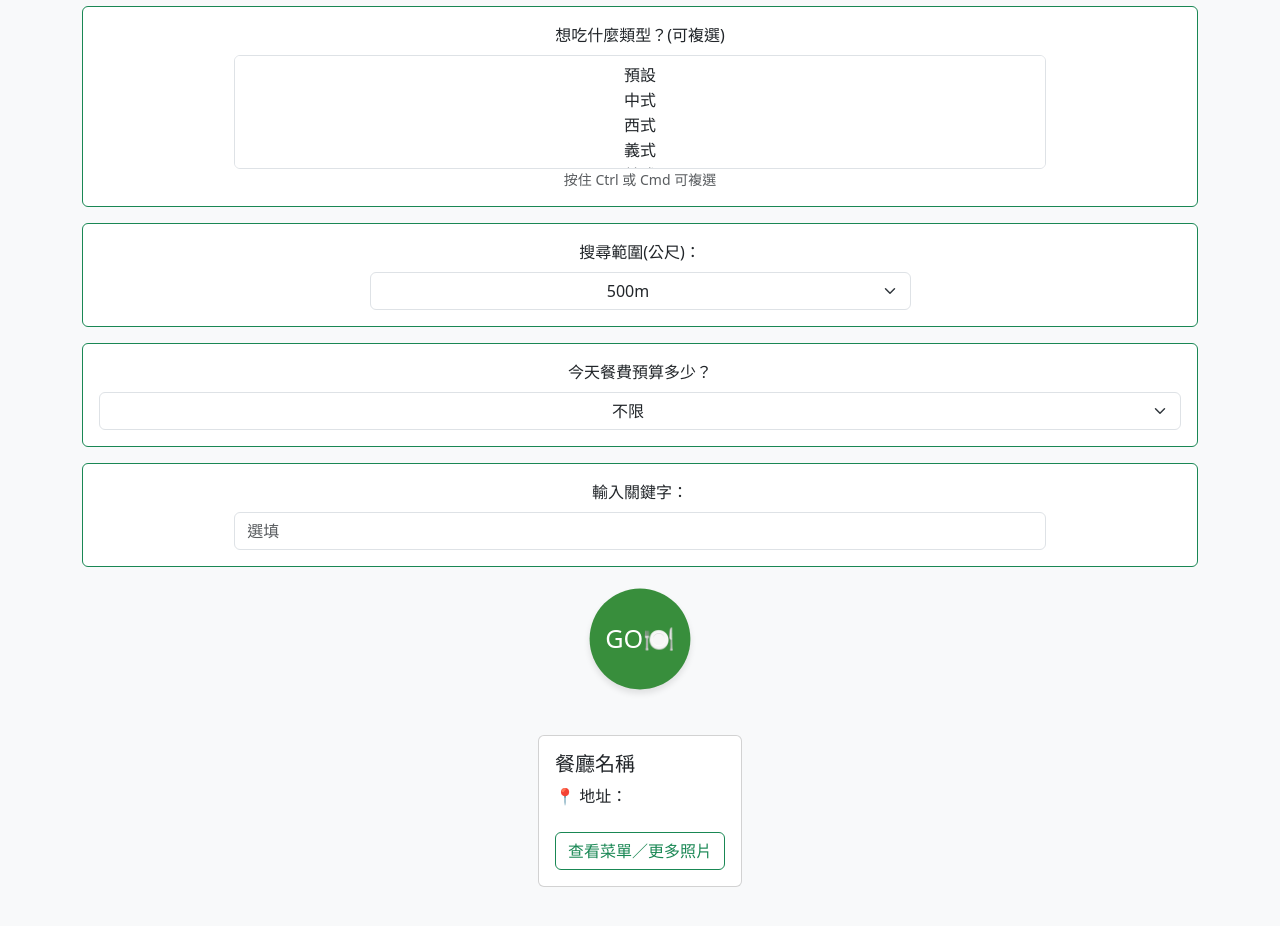
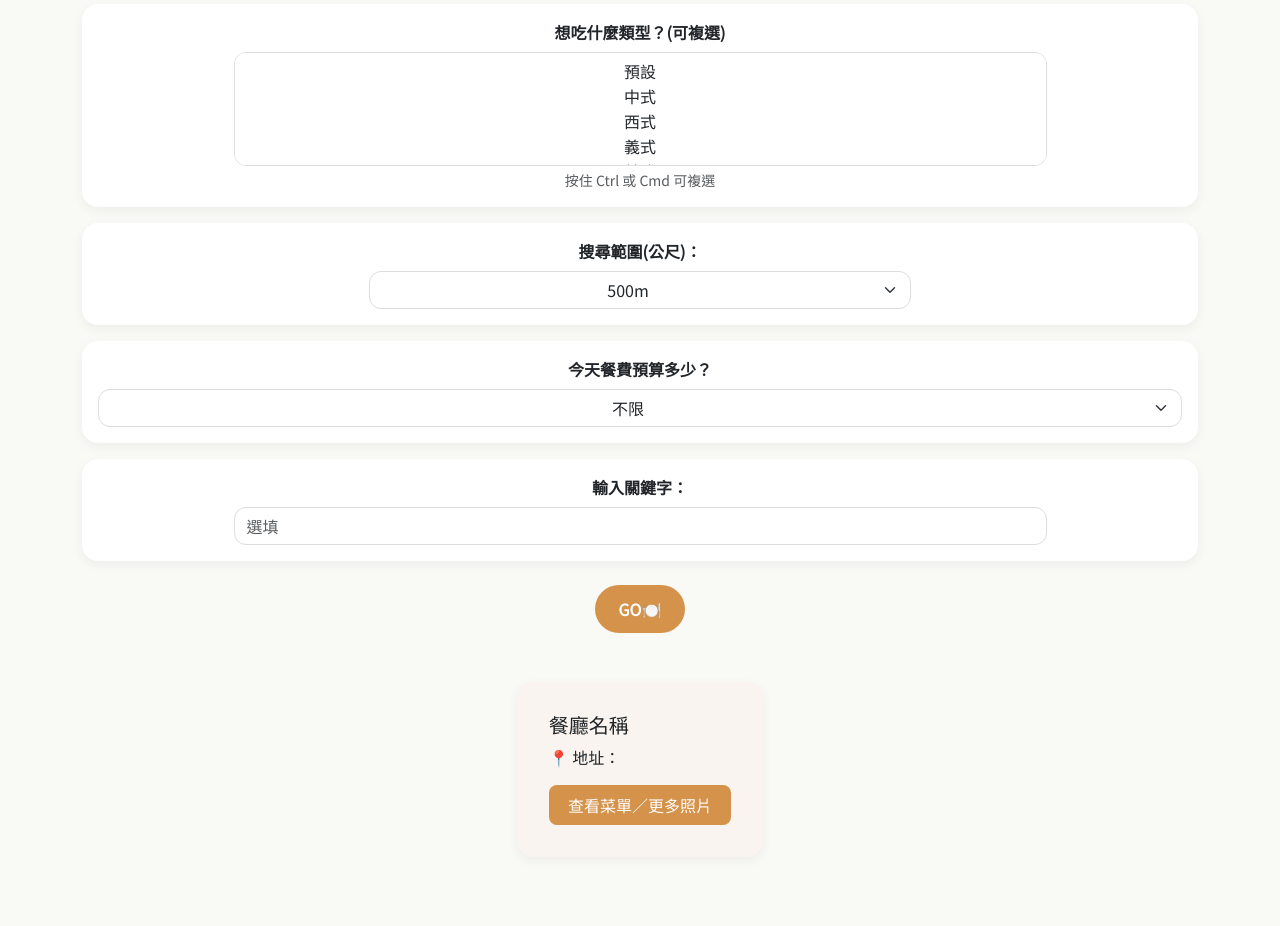
Before and after one commit to sunnnnnus/lunch-app, a plain HTML site: page index.html in a window 1280 px wide. Shown: the part 242-1168 px from the top of the page. After the commit the page ends 1147 px from the top, so only its background shows below. Drawn offline with nearby package versions, Linux system fonts and the light colour scheme; some packages are replaced by stand-ins of ours.

Commit message:
調整按鈕與卡片顏色提升 UI 質感

```diff
--- a/index.html
+++ b/index.html
@@ -6,16 +6,17 @@
   <title>選擇障礙嗎</title>
   <link href="https://cdn.jsdelivr.net/npm/bootstrap@5.3.0/dist/css/bootstrap.min.css" rel="stylesheet" />
   <script src="https://cdn.jsdelivr.net/npm/axios/dist/axios.min.js"></script>
+  <link href="https://fonts.googleapis.com/css2?family=Noto+Sans+TC&display=swap" rel="stylesheet">
   <link rel="stylesheet" href="./style.css" />
 </head>
-<body class="bg-light text-center">
+<body class="text-center">
   <div class="container py-5">
     <div class="d-flex justify-content-center align-items-center mb-4">
       <h1 class="me-3">🍱 今天吃什麼</h1>
-       <div id="weather" class="fs-5 text-success d-flex align-items-center"></div>
+      <div id="weather" class="fs-5 d-flex align-items-center"></div>
     </div>
 
-    <div class="card border-success mb-3 p-3">
+    <div class="card mb-3 p-3">
       <label for="moodSelect" class="form-label text-center">今天心情如何？</label>
       <select id="moodSelect" class="form-select w-50 mx-auto d-block text-center">
         <option value="neutral" selected>😐 普通</option>
@@ -24,8 +25,7 @@
       </select>
     </div>
 
-
-   <div class="card border-success mb-3 p-3">
+    <div class="card mb-3 p-3">
       <label for="typeSelect" class="form-label text-center">想吃什麼類型？(可複選)</label>
       <select id="typeSelect" class="form-select w-75 mx-auto d-block text-center" multiple>
         <option value="美食小吃">預設</option>
@@ -40,8 +40,7 @@
       <small class="text-muted text-center">按住 Ctrl 或 Cmd 可複選</small>
     </div>
 
-
-    <div class="card border-success mb-3 p-3">
+    <div class="card mb-3 p-3">
       <label class="form-label text-center">搜尋範圍(公尺)：</label>
       <select class="form-select w-50 mx-auto d-block text-center" id="rangeSelect">
         <option value="500">500m</option>
@@ -51,7 +50,7 @@
       </select>
     </div>
 
-    <div class="card border-success mb-3 p-3">
+    <div class="card mb-3 p-3">
       <label class="form-label text-center">今天餐費預算多少？</label>
       <select id="priceSelect" class="form-select text-center">
         <option value="">不限</option>
@@ -61,11 +60,10 @@
       </select>
     </div>
 
-    <div class="card border-success mb-3 p-3">
+    <div class="card mb-3 p-3">
       <label class="form-label text-center">輸入關鍵字：</label>
       <input type="text" class="form-control w-75 mx-auto d-block" id="customKeyword" placeholder="選填">
     </div>
-
 
     <div class="d-flex justify-content-center my-4">
       <button class="btn custom-round-btn" id="recommendBtn">GO🍽️</button>
@@ -77,20 +75,15 @@
         <p class="card-text">
           📍 地址：<span id="restaurantAddress"></span>
         </p>
-            <!-- 放上照片 -->
         <div id="photoBox" class="mb-3"></div>
-            <a href="#" id="menuLink" target="_blank" class="btn btn-outline-success mt-2">查看菜單／更多照片</a>
-            <!-- <a href="#" target="_blank" class="btn btn-outline-success mt-2" id="mapLink">在 Google 地圖查看</a> -->
+        <a href="#" id="menuLink" target="_blank" class="btn btn-cozy mt-2">查看菜單／更多照片</a>
       </div>
     </div>
 
     <div id="map" style="height: 0px;"></div>
 
-
-
     <script src="./test.js"></script>
-
     <script async defer src="https://maps.googleapis.com/maps/api/js?key=AIzaSyDAaVNvKpIJC63oWw1ESgFoGVMWHF37BMc&libraries=places"></script>
-
+  </div>
 </body>
 </html>
--- a/style.css
+++ b/style.css
@@ -1,32 +1,90 @@
-.custom-round-btn{
-      background-color: #2e7d32; /* 深綠 */
-      color: white;
-      border: none;
-      border-radius: 80%;        /* 圓形 */
-      width: 96px;
-      height: 96px;
-      font-size: 24px;
-      display: inline-flex;
-      align-items: center;
-      justify-content: center;
-      box-shadow: 0 4px 6px rgba(0, 0, 0, 0.1);
-      transition: background-color 0.3s ease, transform 0.2s ease;
-    }
-    .custom-round-btn{
-      background-color: #388e3c; /* hover 淺一點綠 */
-      transform: scale(1.05);    /* 微放大 */
-      cursor: pointer;
-    }
-    .custom-round-btn:active{
-      transform: scale(0.95);    /* 點下去縮小一點 */
-    }
-  .animate-title {
-    letter-spacing: 1px;
-    transition: all 0.3s ease;
+body {
+  font-family: 'Noto Sans TC', sans-serif;
+  background-color: #f9f9f6;
+  color: #333;
+}
+  h1 {
+    font-weight: 700;
+  }
+  .card {
+    background-color: #ffffff;
+    border-radius: 1rem;
+    box-shadow: 0 4px 12px rgba(0, 0, 0, 0.05);
+    border: none;
+  }
+  .custom-round-btn {
+    background-color: #d4924b;
+    color: white;
+    padding: 12px 24px;
+    border-radius: 50px;
+    font-weight: bold;
+    border: none;
+    transition: 0.3s;
+  }
+  .custom-round-btn:hover {
+    background-color:#9c672e;
+    color: white;
+  }
+  #weather {
+    font-size: 1.1rem;
+    color: #f58a07;
+  }
+  .form-select, .form-control {
+    border-radius: 0.75rem;
+    border: 1px solid #ddd;
+  }
+  .form-label {
+    font-weight: 600;
+  }
+  small.text-muted {
+    display: block;
+    text-align: center;
+    margin-top: 0.25rem;
+  }
+  #resultBox {
+    background-color: #f9f4ef;
+    border-radius: 16px;
+    box-shadow: 0 4px 12px rgba(0, 0, 0, 0.05);
+    max-width: 500px;
+    padding: 1rem;
+  }
+  .btn-cozy {
+    background-color: #d4bfa3; /* 奶茶米棕 */
+    color: white;
+    border: none;
+    border-radius: 8px;
+    padding: 8px 16px;
+    font-weight: 500;
+    transition: background-color 0.3s ease;
   }
 
-  .animate-title:hover {
-    transform: scale(1.05);
-    color: #2e7d32;
-    text-shadow: 1px 1px 4px rgba(0, 0, 0, 0.1);
-  }
+.btn-cozy:hover {
+  background-color: #bfa78a; /* 深一點的奶茶色 */
+  color: white;
+}
+#photoBox {
+  text-align: center;
+}
+
+#photoBox img {
+  max-width: 100%;
+  height: auto;
+  border-radius: 12px;
+  box-shadow: 0 2px 8px rgba(0,0,0,0.1);
+}
+
+#menuLink {
+  background-color: #d4924b;
+  border: none;
+  color: white;
+  padding: 0.5rem 1.2rem;
+  border-radius: 8px;
+  text-align: center;
+  text-decoration: none;
+  display: block;
+  margin: 0 auto;
+  transition: background-color 0.3s ease;
+}
+#menuLink:hover {
+  background-color: #b9773a;
+}
--- a/test.js
+++ b/test.js
@@ -37,19 +37,30 @@
         });
     }
 
-    // 主要：推薦餐廳
+    // 推薦餐廳
     function recommendRestaurant(lat, lon, categories) {
       const mood = getUserMood();
       const userInput = document.getElementById("customKeyword").value.trim();
-      const keyword = userInput !== "" ? userInput : (categories.length > 0 ? categories.join(" ") : "美食");
+      let keywordParts = [];
 
-      if (mood === "happy") {
-        keyword += " 清淡 輕食";
-      } else if (mood === "sad") {
-        keyword += " 重口味 炸物 辣";
+      if (userInput !== "") {
+        keywordParts.push(userInput);
+      } else if (categories.length > 0) {
+        keywordParts.push(...categories);
+      } else {
+        keywordParts.push("美食");
       }
 
-      // ✅ 讀取使用者選擇的搜尋半徑
+      // 加入心情對應的食物關鍵字
+      if (mood === "happy") {
+        keywordParts.push("清淡", "輕食");
+      } else if (mood === "sad") {
+        keywordParts.push("重口味", "炸物", "辣");
+      }
+
+      const keyword = keywordParts.join(" ");
+
+      // 讀取使用者選擇的搜尋半徑
       const radius = parseInt(document.getElementById("rangeSelect").value, 10);
 
       const userLocation = new google.maps.LatLng(lat, lon);
@@ -63,7 +74,7 @@
       const service = new google.maps.places.PlacesService(map);
       const request = {
         location: userLocation,
-        radius: radius, // ✅ 使用使用者選擇的距離
+        radius: radius, // 使用使用者選擇的距離
         keyword: keyword,
         type: 'restaurant'
       };
@@ -80,7 +91,7 @@
           restaurantAddress.textContent = pick.vicinity || pick.formatted_address;
           // mapLink.href = `https://www.google.com/maps/place/?q=place_id:${pick.place_id}`;
 
-          // ✅ 顯示餐廳照片
+          // 顯示餐廳照片
           const photoBox = document.getElementById("photoBox");
           if (pick.photos && pick.photos.length > 0) {
             const photoUrl = pick.photos[0].getUrl({ maxWidth: 500, maxHeight: 300 });
@@ -91,6 +102,9 @@
           menuLink.href = `https://www.google.com/maps/place/?q=place_id:${pick.place_id}`;
 
           resultBox.classList.remove("d-none");
+        }else {
+          document.getElementById("errorBox").classList.remove("d-none");
+          document.getElementById("resultBox").classList.add("d-none");
         }
         });
     }
@@ -120,13 +134,13 @@
       );
     });
 
-    //畫面載入時顯示天氣
+    // 畫面載入時顯示天氣
     window.addEventListener("load", () => {
     if (navigator.geolocation) {
         navigator.geolocation.getCurrentPosition(
         pos => {
             const { latitude, longitude } = pos.coords;
-            getWeather(latitude, longitude); // ⬅️ 自動顯示天氣
+            getWeather(latitude, longitude); // 自動顯示天氣
         },
         err => {
             console.error("無法取得位置資訊", err);
```
Lines whose indentation alone changed are shown as unchanged.
